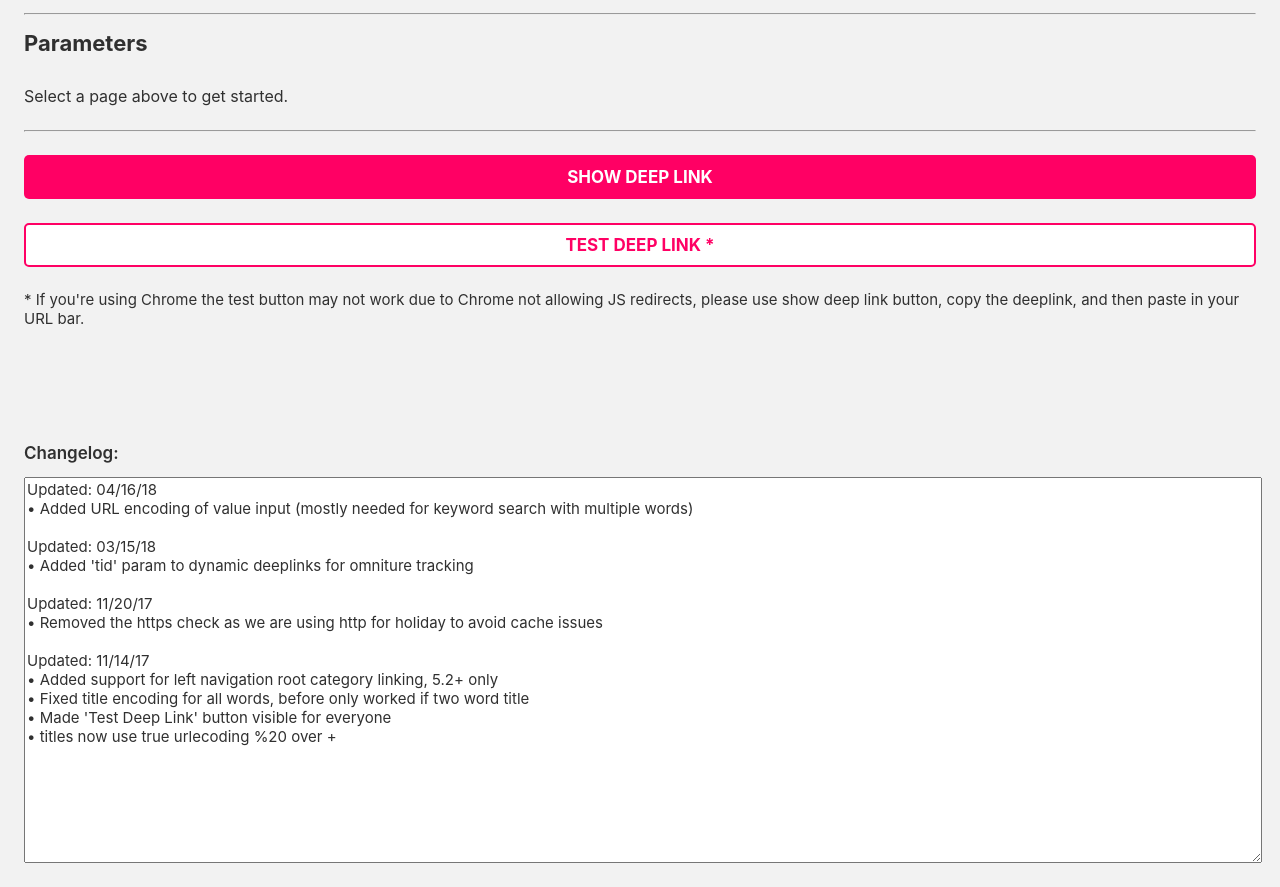
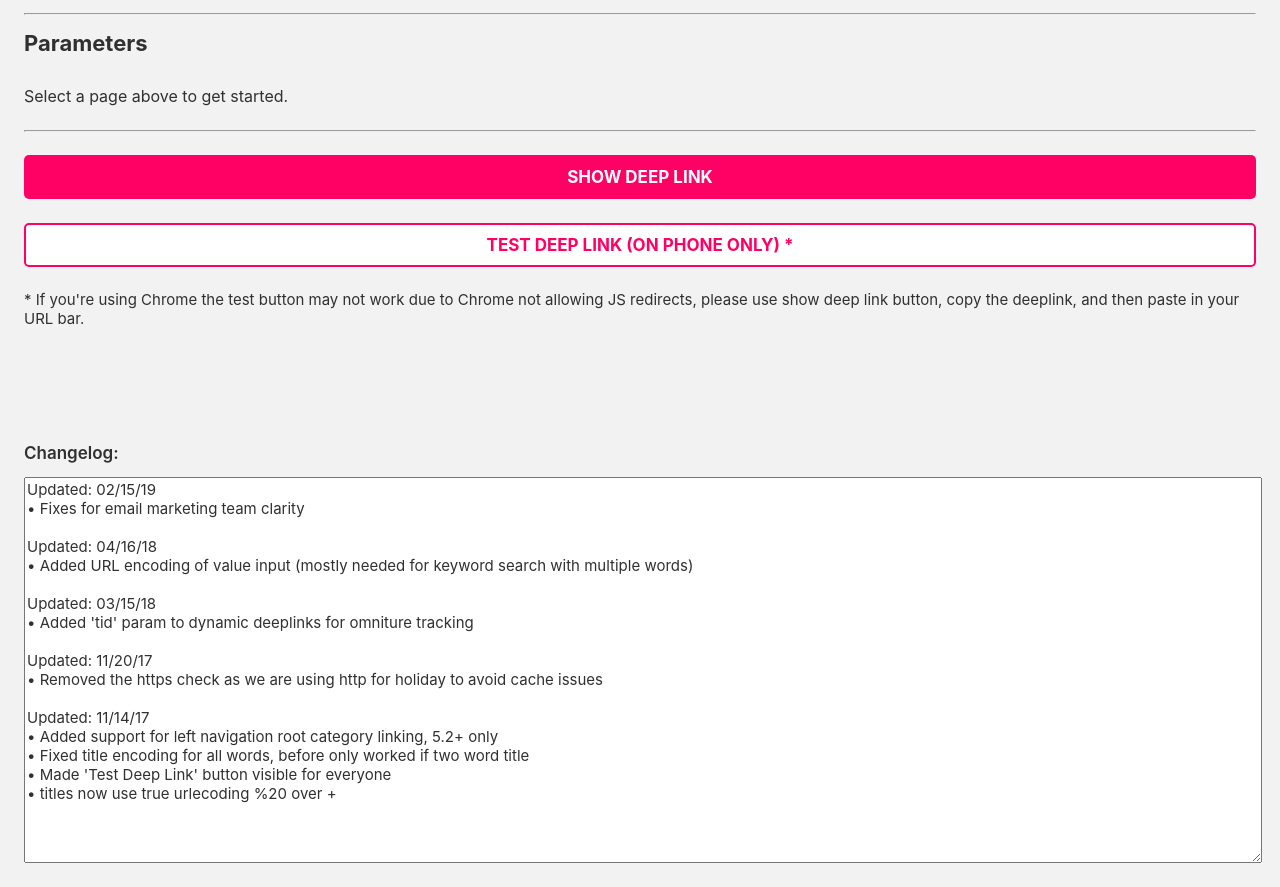
Before and after one commit to ultabeauty/Deep-Link-Generator, a plain HTML site: page index.html in a window 1280 px wide. Shown: the part 105-992 px from the top of the page. Drawn offline with Linux system fonts and the light colour scheme.

Commit message:
Clarity for email team.

```diff
--- a/index.html
+++ b/index.html
@@ -77,7 +77,7 @@
                 { display : 'Virtual Beauty', name : 'page=virtual_beauty', fields : [ ], type : 1 },
                 { display : '----------------------------------------------- Dynamic -----------------------------------------------', type : 3 },
                 { display : 'Web', name : 'page=web', fields : [ { value : 'url', required : true, hint : 'Must be https. Should include ?source=native' }, { value : 'title', required : false }], type : 2 },
-                { display : 'PDP', name : 'page=pdp', fields : [ { value : 'productid', required : true }, { value : 'skuid', required : false }], type : 2 },
+                { display : 'PDP', name : 'page=pdp', fields : [ { value : 'productid', required : true, hint : 'pimprod2003852' }, { value : 'skuid', required : false }], type : 2 },
                 { display : 'PLP - Brand Listing Page', name : 'page=plp', fields : [ { value : 'type', initial : 'brand', required : true }, { value : 'value', required : true, hint : '9719' }, { value : 'title', required : false }, { value : 'sort', required : false, hint : 'use " " for relevance, other options: bestSellers, topRated, isNew, minSkuUltaPrice, maxSkuUltaPrice'}], type : 2 },
                 { display : 'PLP - N Value', name : 'page=plp', fields : [ { value : 'type', initial : 'n', required : true }, { value : 'value', required : true, hint : '1z12lx1Z26y1' }, { value : 'title', required : false }, { value : 'sort', required : false, hint : 'use " " for relevance, other options: bestSellers, topRated, isNew, minSkuUltaPrice, maxSkuUltaPrice' }], type : 2 },
                 { display : 'PLP - Promotion', name : 'page=plp', fields : [ { value : 'type', initial : 'promotion', required : true }, { value : 'value', required : true, hint : '0000143832' }, { value : 'title', required : false }, { value : 'sort', required : false, hint : 'use " " for relevance, other options: bestSellers, topRated, isNew, minSkuUltaPrice, maxSkuUltaPrice' }], type : 2 },
@@ -330,11 +330,15 @@
             <hr>
 
             <input type="submit" onclick="showDeepLink()" value="Show Deep Link" id="generate_button" disabled>
-            <input type="submit" onclick="testDeepLink()" value="Test Deep Link *" id="test_button">
+            <input type="submit" onclick="testDeepLink()" value="Test Deep Link (on Phone only) *" id="test_button">
             <p>* If you're using Chrome the test button may not work due to Chrome not allowing JS redirects, please use show deep link button, copy the deeplink, and then paste in your URL bar.</p>
             <div id="changelog">
                 <h2>Changelog:</h2>
-            <textarea rows="20" readonly>Updated: 04/16/18
+            <textarea rows="20" readonly>
+Updated: 02/15/19
+• Fixes for email marketing team clarity
+
+Updated: 04/16/18
 • Added URL encoding of value input (mostly needed for keyword search with multiple words)
 
 Updated: 03/15/18
```
